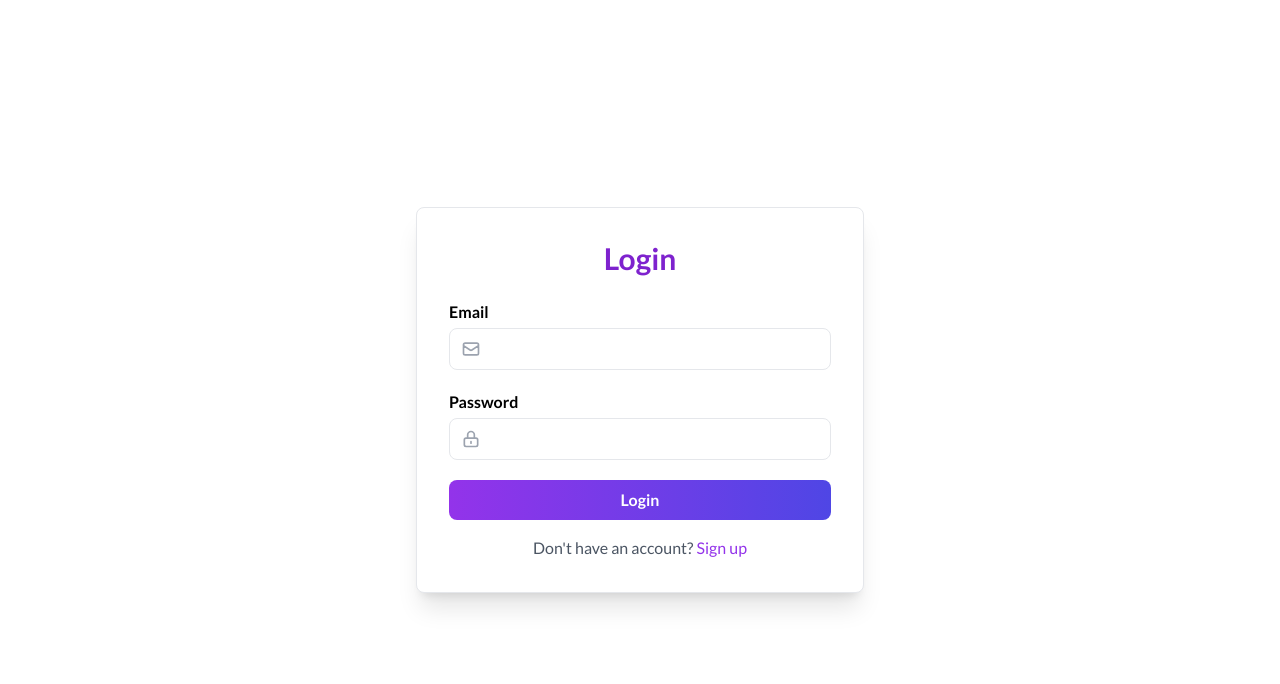
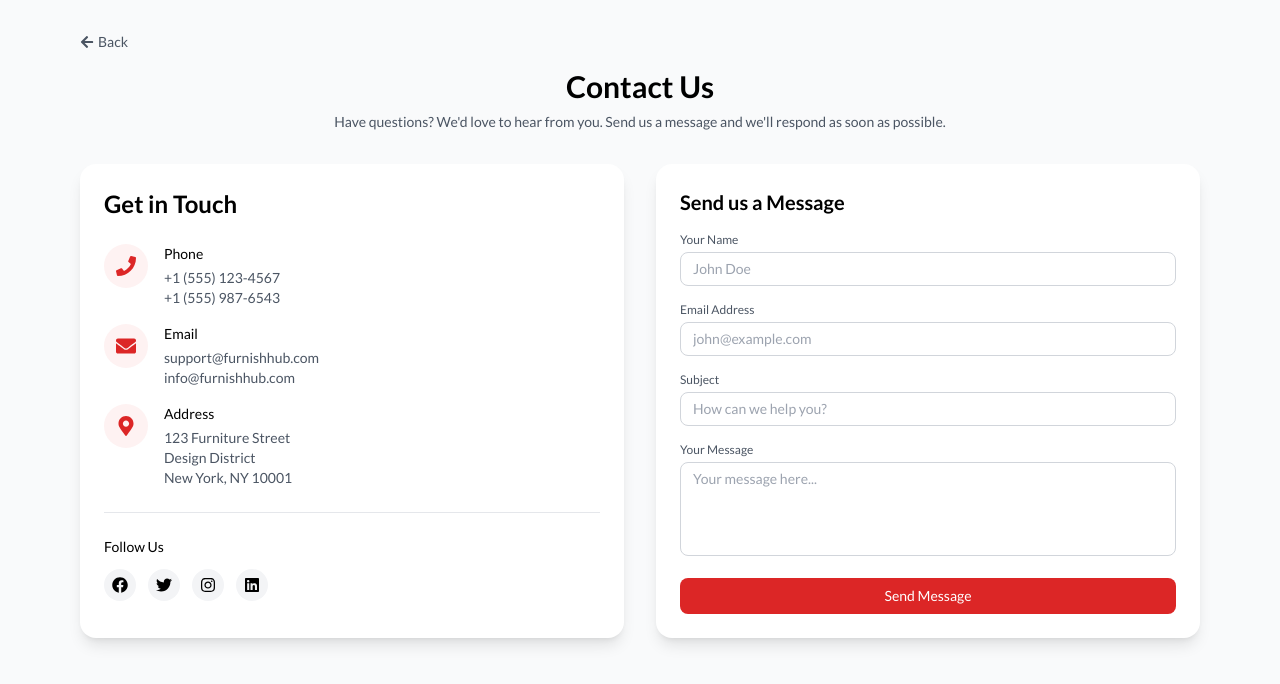
Before and after one commit to Vikas0262/FurnishHub, a React (Vite) app in the folder frontend/: page /contact in a window 1280 px wide. Before the commit this address led to /login. Shown: the top 684 px of the page. Built offline with nearby package versions, Linux system fonts and the light colour scheme.

Commit message:
route changed and without autontication not added product in cart

```diff
--- a/frontend/src/Pages/Contact.jsx
+++ b/frontend/src/Pages/Contact.jsx
@@ -1,9 +1,10 @@
 import React, { useState } from 'react';
-import { motion } from 'framer-motion';
-import { FaPhone, FaEnvelope, FaMapMarkerAlt, FaFacebook, FaTwitter, FaInstagram, FaLinkedin } from 'react-icons/fa';
+import { useNavigate } from 'react-router-dom';
+import { FaPhone, FaEnvelope, FaMapMarkerAlt, FaFacebook, FaTwitter, FaInstagram, FaLinkedin, FaArrowLeft } from 'react-icons/fa';
 import axios from 'axios';
 
 const Contact = () => {
+  const navigate = useNavigate();
   const [formData, setFormData] = useState({
     name: '',
     email: '',
@@ -54,38 +55,38 @@ const Contact = () => {
   };
 
   return (
-    <div className="min-h-screen bg-gray-50 py-12">
+    <div className="min-h-screen bg-gray-50 py-8">
       <div className="container mx-auto px-4">
+        <button
+          onClick={() => navigate(-1)}
+          className="flex items-center text-gray-600 hover:text-red-600 mb-4 transition-colors text-sm"
+        >
+          <FaArrowLeft className="mr-1" />
+          Back
+        </button>
+
         {/* Page Header */}
-        <motion.div
-          initial={{ opacity: 0, y: 20 }}
-          animate={{ opacity: 1, y: 0 }}
-          className="text-center mb-16"
-        >
-          <h1 className="text-4xl font-bold mb-4">Contact Us</h1>
-          <p className="text-gray-600 max-w-2xl mx-auto">
+        <div className="text-center mb-8">
+          <h1 className="text-2xl md:text-3xl font-bold mb-2">Contact Us</h1>
+          <p className="text-sm text-gray-600 max-w-2xl mx-auto">
             Have questions? We'd love to hear from you. Send us a message and we'll respond as soon as possible.
           </p>
-        </motion.div>
+        </div>
 
-        <div className="grid grid-cols-1 lg:grid-cols-2 gap-12">
+        <div className="grid grid-cols-1 lg:grid-cols-2 gap-6 md:gap-8">
           {/* Contact Information */}
-          <motion.div
-            initial={{ opacity: 0, x: -20 }}
-            animate={{ opacity: 1, x: 0 }}
-          >
-            <div className="bg-white p-8 rounded-2xl shadow-lg">
+          <div className="bg-white p-6 rounded-2xl shadow-lg">
             <h2 className="text-2xl font-bold mb-6">Get in Touch</h2>
 
-              <div className="space-y-6">
+            <div className="space-y-4">
               <div className="flex items-start gap-4">
                 <div className="bg-red-50 p-3 rounded-full">
                   <FaPhone className="text-red-600 text-xl" />
                 </div>
                 <div>
-                    <h3 className="font-semibold mb-1">Phone</h3>
-                    <p className="text-gray-600">+1 (555) 123-4567</p>
-                    <p className="text-gray-600">+1 (555) 987-6543</p>
+                  <h3 className="font-medium text-sm mb-1">Phone</h3>
+                  <p className="text-gray-600 text-sm">+1 (555) 123-4567</p>
+                  <p className="text-gray-600 text-sm">+1 (555) 987-6543</p>
                 </div>
               </div>
 
@@ -94,9 +95,9 @@ const Contact = () => {
                   <FaEnvelope className="text-red-600 text-xl" />
                 </div>
                 <div>
-                    <h3 className="font-semibold mb-1">Email</h3>
-                    <p className="text-gray-600">support@furnishhub.com</p>
-                    <p className="text-gray-600">info@furnishhub.com</p>
+                  <h3 className="font-medium text-sm mb-1">Email</h3>
+                  <p className="text-gray-600 text-sm">support@furnishhub.com</p>
+                  <p className="text-gray-600 text-sm">info@furnishhub.com</p>
                 </div>
               </div>
 
@@ -105,8 +106,8 @@ const Contact = () => {
                   <FaMapMarkerAlt className="text-red-600 text-xl" />
                 </div>
                 <div>
-                    <h3 className="font-semibold mb-1">Address</h3>
-                    <p className="text-gray-600">
+                  <h3 className="font-medium text-sm mb-1">Address</h3>
+                  <p className="text-gray-600 text-sm">
                     123 Furniture Street<br />
                     Design District<br />
                     New York, NY 10001
@@ -116,103 +117,90 @@ const Contact = () => {
             </div>
 
             {/* Social Media Links */}
-              <div className="mt-8 pt-8 border-t">
-                <h3 className="font-semibold mb-4">Follow Us</h3>
-                <div className="flex gap-4">
-                  <a href="#" className="bg-gray-100 p-3 rounded-full hover:bg-red-50 hover:text-red-600 transition-colors">
-                    <FaFacebook className="text-xl" />
+            <div className="mt-6 pt-6 border-t">
+              <h3 className="font-medium text-sm mb-3">Follow Us</h3>
+              <div className="flex gap-3">
+                <a href="#" className="bg-gray-100 p-2 rounded-full hover:bg-red-50 hover:text-red-600 transition-colors text-base">
+                  <FaFacebook />
                 </a>
-                  <a href="#" className="bg-gray-100 p-3 rounded-full hover:bg-red-50 hover:text-red-600 transition-colors">
-                    <FaTwitter className="text-xl" />
+                <a href="#" className="bg-gray-100 p-2 rounded-full hover:bg-red-50 hover:text-red-600 transition-colors text-base">
+                  <FaTwitter />
                 </a>
-                  <a href="#" className="bg-gray-100 p-3 rounded-full hover:bg-red-50 hover:text-red-600 transition-colors">
-                    <FaInstagram className="text-xl" />
+                <a href="#" className="bg-gray-100 p-2 rounded-full hover:bg-red-50 hover:text-red-600 transition-colors text-base">
+                  <FaInstagram />
                 </a>
-                  <a href="#" className="bg-gray-100 p-3 rounded-full hover:bg-red-50 hover:text-red-600 transition-colors">
-                    <FaLinkedin className="text-xl" />
+                <a href="#" className="bg-gray-100 p-2 rounded-full hover:bg-red-50 hover:text-red-600 transition-colors text-base">
+                  <FaLinkedin />
                 </a>
               </div>
             </div>
           </div>
-          </motion.div>
 
           {/* Contact Form */}
-          <motion.div
-            initial={{ opacity: 0, x: 20 }}
-            animate={{ opacity: 1, x: 0 }}
-            className="bg-white p-8 rounded-2xl shadow-lg"
-          >
-            <h2 className="text-2xl font-bold mb-6">Send us a Message</h2>
+          <div className="bg-white p-6 rounded-2xl shadow-lg">
+            <h2 className="text-xl font-bold mb-4">Send us a Message</h2>
 
             {submitSuccess && (
-              <motion.div
-                initial={{ opacity: 0, y: -10 }}
-                animate={{ opacity: 1, y: 0 }}
-                className="mb-6 p-4 bg-green-50 text-green-700 rounded-lg"
-              >
+              <div className="mb-6 p-4 bg-green-50 text-green-700 rounded-lg">
                 Thank you for your message! We'll get back to you soon.
-              </motion.div>
+              </div>
             )}
 
             {error && (
-              <motion.div
-                initial={{ opacity: 0, y: -10 }}
-                animate={{ opacity: 1, y: 0 }}
-                className="mb-6 p-4 bg-red-50 text-red-700 rounded-lg"
-              >
+              <div className="mb-6 p-4 bg-red-50 text-red-700 rounded-lg">
                 {error}
-              </motion.div>
+              </div>
             )}
 
-            <form onSubmit={handleSubmit} className="space-y-6">
+            <form onSubmit={handleSubmit} className="space-y-4">
               <div>
-                <label className="block text-sm font-medium text-gray-700 mb-1">Your Name</label>
+                <label className="block text-xs font-medium text-gray-600 mb-1">Your Name</label>
                 <input
                   type="text"
                   name="name"
                   value={formData.name}
                   onChange={handleChange}
                   required
-                  className="w-full px-4 py-2 border border-gray-300 rounded-lg focus:ring-1 focus:ring-red-500 focus:border-red-500"
+                  className="w-full px-3 py-1.5 text-sm border border-gray-300 rounded-lg focus:ring-1 focus:ring-red-500 focus:border-red-500"
                   placeholder="John Doe"
                 />
               </div>
 
               <div>
-                <label className="block text-sm font-medium text-gray-700 mb-1">Email Address</label>
+                <label className="block text-xs font-medium text-gray-600 mb-1">Email Address</label>
                 <input
                   type="email"
                   name="email"
                   value={formData.email}
                   onChange={handleChange}
                   required
-                  className="w-full px-4 py-2 border border-gray-300 rounded-lg focus:ring-1 focus:ring-red-500 focus:border-red-500"
+                  className="w-full px-3 py-1.5 text-sm border border-gray-300 rounded-lg focus:ring-1 focus:ring-red-500 focus:border-red-500"
                   placeholder="john@example.com"
                 />
               </div>
 
               <div>
-                <label className="block text-sm font-medium text-gray-700 mb-1">Subject</label>
+                <label className="block text-xs font-medium text-gray-600 mb-1">Subject</label>
                 <input
                   type="text"
                   name="subject"
                   value={formData.subject}
                   onChange={handleChange}
                   required
-                  className="w-full px-4 py-2 border border-gray-300 rounded-lg focus:ring-1 focus:ring-red-500 focus:border-red-500"
+                  className="w-full px-3 py-1.5 text-sm border border-gray-300 rounded-lg focus:ring-1 focus:ring-red-500 focus:border-red-500"
                   placeholder="How can we help you?"
                 />
               </div>
 
               <div>
-                <label className="block text-sm font-medium text-gray-700 mb-1">Message</label>
+                <label className="block text-xs font-medium text-gray-600 mb-1">Your Message</label>
                 <textarea
                   name="message"
                   value={formData.message}
                   onChange={handleChange}
                   required
-                  rows="2"
-                  className="w-full px-4 py-2 border border-gray-300 rounded-lg focus:ring-1 focus:ring-red-500 focus:border-red-500"
+                  rows="4"
+                  className="w-full px-3 py-1.5 text-sm border border-gray-300 rounded-lg focus:ring-1 focus:ring-red-500 focus:border-red-500 resize-none"
                   placeholder="Your message here..."
                 ></textarea>
               </div>
@@ -220,14 +208,12 @@ const Contact = () => {
               <button
                 type="submit"
                 disabled={isSubmitting}
-                className={`w-full px-6 py-3 bg-red-600 text-white rounded-lg font-medium hover:bg-red-700 transition-colors ${
-                  isSubmitting ? 'opacity-75 cursor-not-allowed' : ''
-                }`}
+                className="w-full bg-red-600 text-white py-2 px-4 rounded-lg text-sm font-medium hover:bg-red-700 transition-colors disabled:opacity-70"
               >
                 {isSubmitting ? 'Sending...' : 'Send Message'}
               </button>
             </form>
-          </motion.div>
+          </div>
         </div>
       </div>
     </div>
--- a/frontend/src/Pages/Home.jsx
+++ b/frontend/src/Pages/Home.jsx
@@ -1,5 +1,4 @@
-import React, { Suspense, lazy, useEffect } from 'react';
-import { useNavigate } from 'react-router-dom';
+import React, { Suspense, lazy } from 'react';
 import Hero from "../component/Hero.jsx";
 import FeaturedCategories from "../component/FeaturedCategories.jsx";
 
@@ -20,15 +19,6 @@ const LoadingSpinner = () => (
 );
 
 const Home = () => {
-  const navigate = useNavigate();
-
-  useEffect(() => {
-    const token = localStorage.getItem('token');
-    if (!token) {
-      alert('Please login to view this page');
-      navigate('/auth/login');
-    }
-  }, [navigate]);
 
   return (
     <div className="min-h-screen bg-white">
```
Also changed, not shown: frontend/src/Pages/Product/ProductDetail.jsx (+34 -2 lines), frontend/src/component/TrendingProducts.jsx (+21 -0 lines), frontend/src/routes/index.jsx (+6 -5 lines). Lines whose indentation alone changed are shown as unchanged.
